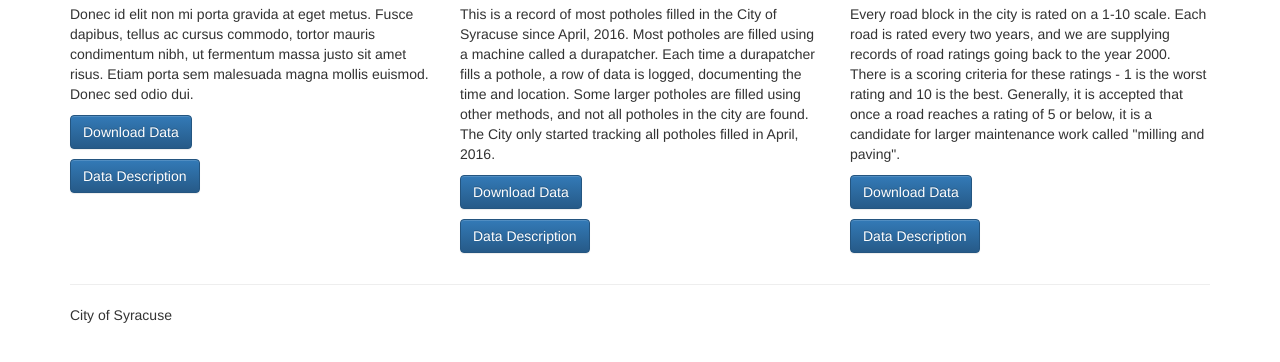
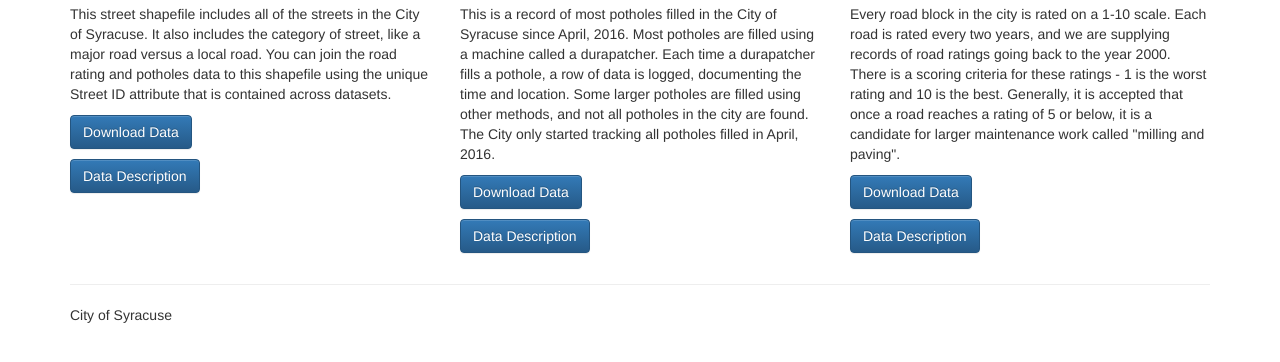
Before and after one commit to CityofSyracuse/RoadsChallenge, a plain HTML site: page index.html in a window 1280 px wide. Shown: the part 432-794 px from the top of the page. Drawn offline with nearby package versions, Linux system fonts and the light colour scheme; a script that the page names is missing.

Commit message:
added info on street shapefile

```diff
--- a/index.html
+++ b/index.html
@@ -61,7 +61,7 @@
       <div class="row">
         <div class="col-md-4">
           <h2>Street Shapefile</h2>
-          <p>Donec id elit non mi porta gravida at eget metus. Fusce dapibus, tellus ac cursus commodo, tortor mauris condimentum nibh, ut fermentum massa justo sit amet risus. Etiam porta sem malesuada magna mollis euismod. Donec sed odio dui. </p>
+          <p>This street shapefile includes all of the streets in the City of Syracuse. It also includes the category of street, like a major road versus a local road. You can join the road rating and potholes data to this shapefile using the unique Street ID attribute that is contained across datasets.</p>
           <p><a class="btn btn-primary" href="#" role="button">Download Data</a></p>
           <p><a class="btn btn-primary" href="#" role="button">Data Description</a></p>
         </div>
```
